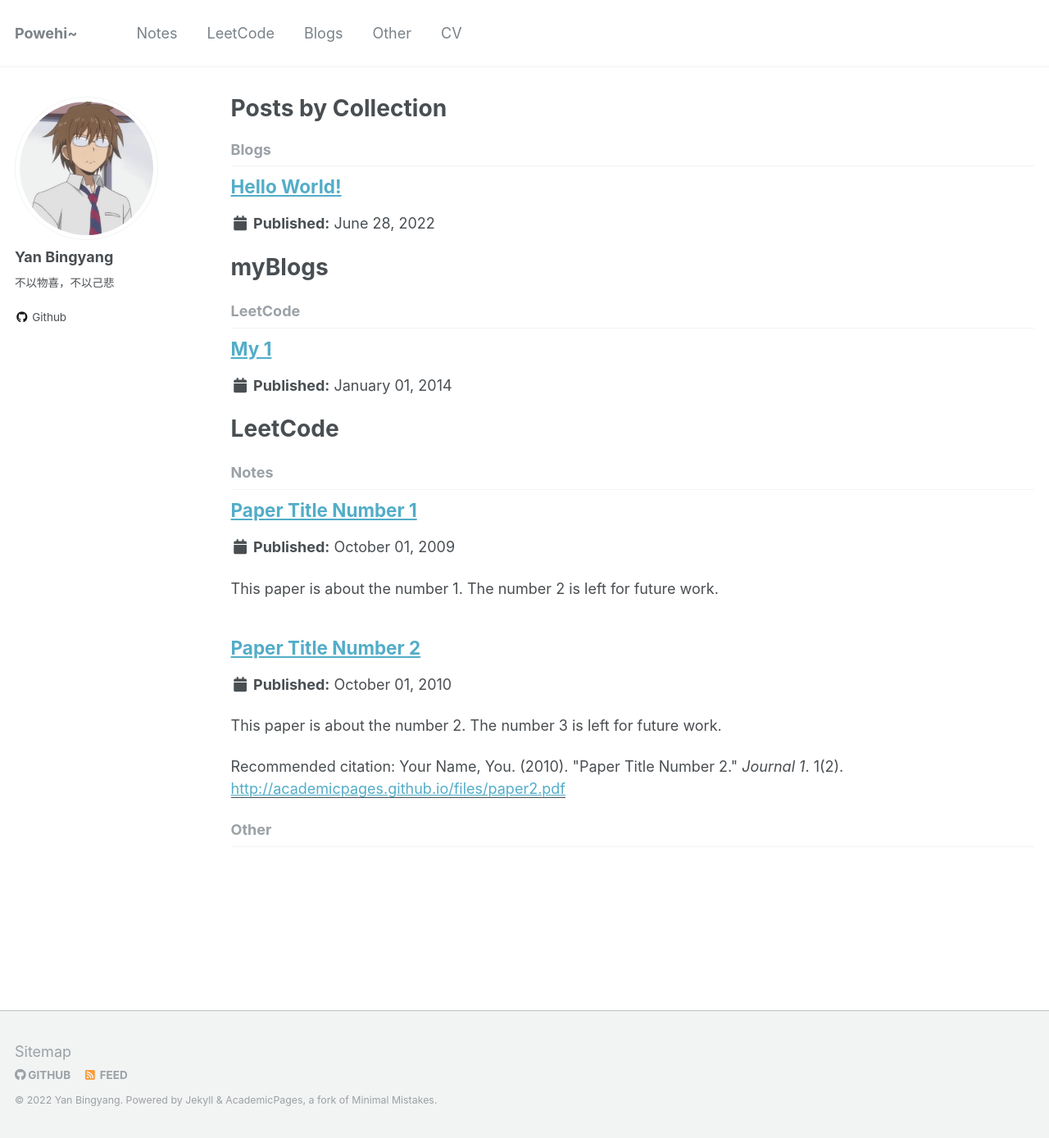
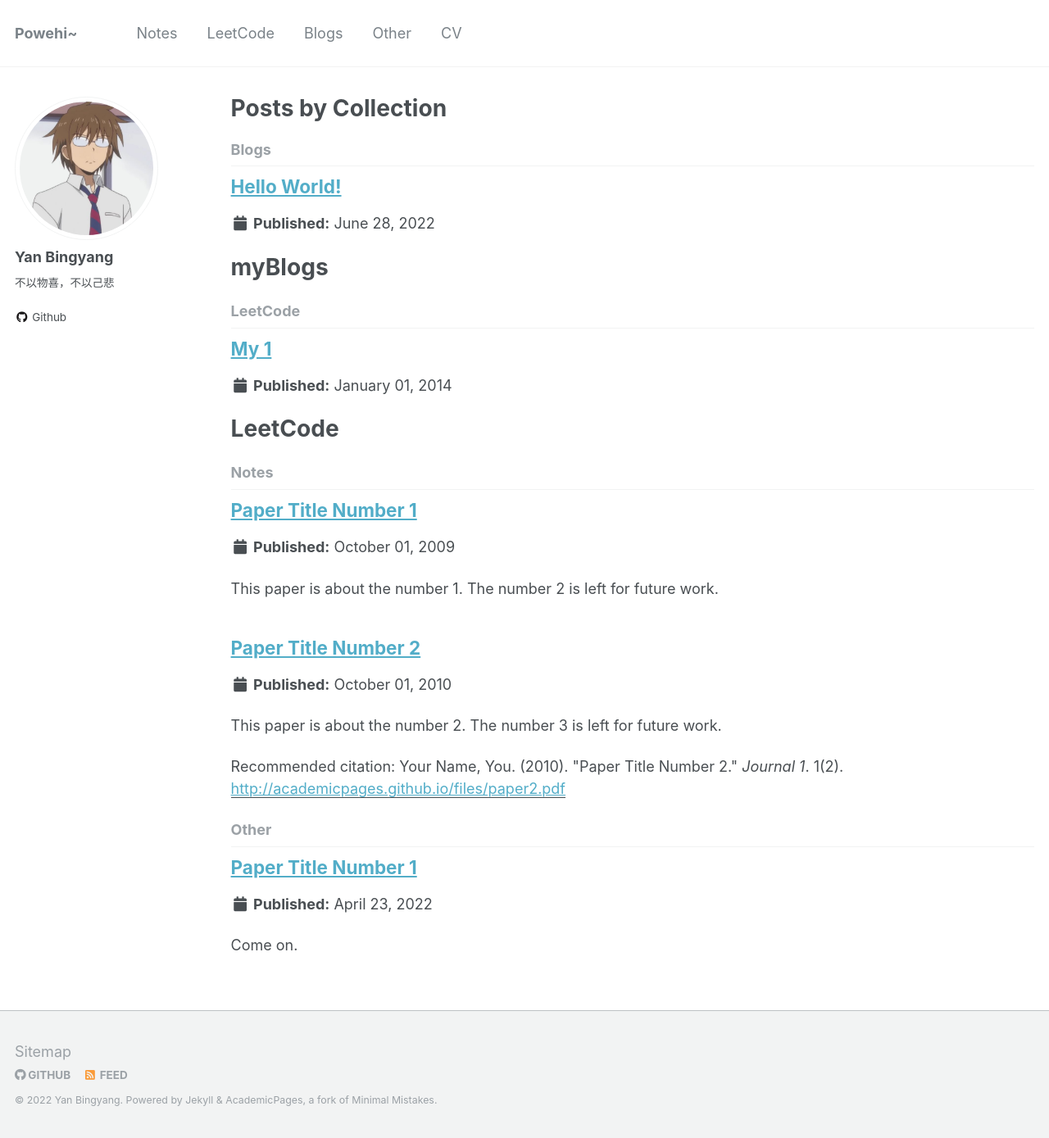
Before and after one commit to byYanXX/byYanXX.github.io, a Jekyll site: the page built from _pages/collection-archive.html, in a window 1280 px wide and 1389 px high. Shown: the whole window at 82% size. Built offline with Jekyll 4.4.1, drawn with Linux system fonts in a browser that asks for light colours.

Commit message:
Update 2022-04-23-Hello-World.markdown

```diff
--- a/_Other/2022-04-23-Hello-World.markdown
+++ b/_Other/2022-04-23-Hello-World.markdown
@@ -1 +1,7 @@
+---
+title: "Paper Title Number 1"
+collection: Other
+permalink: /Other/2022-04-23-Hello-World
+excerpt: 'Come on.'
+---
 # Other
```
